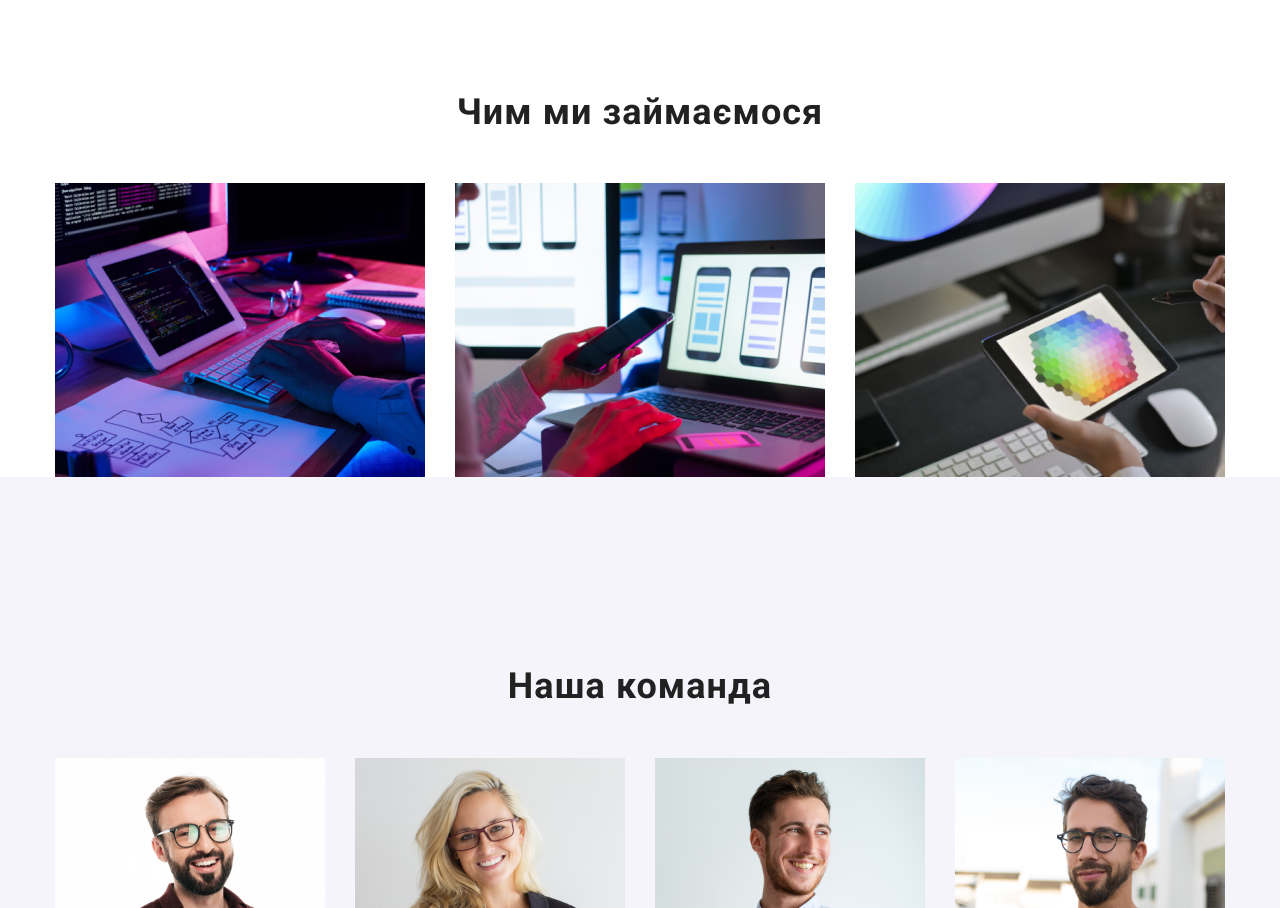
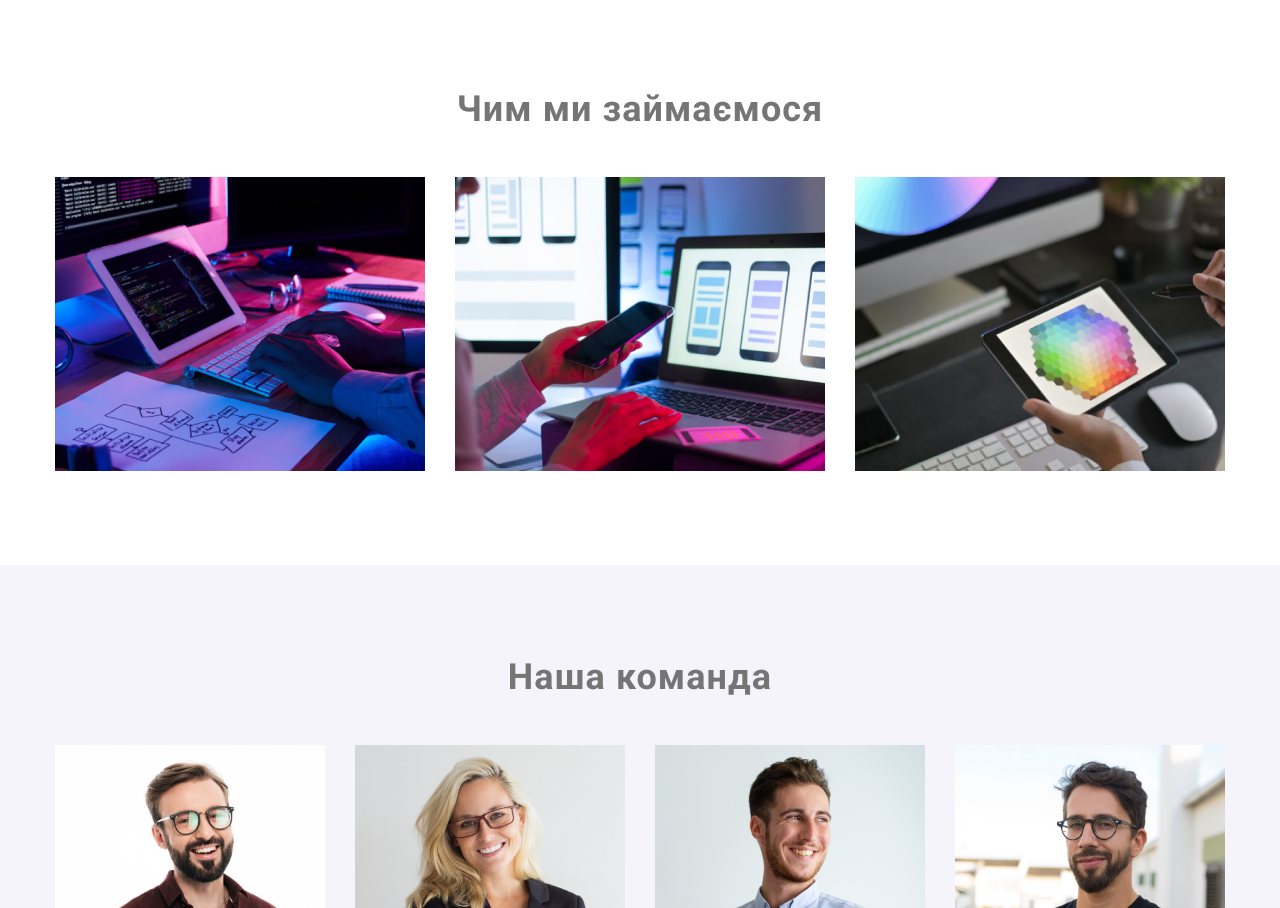
Before and after one commit to Olgak2020/goit-markup-hw-03, a plain HTML site: page index.html in a window 1280 px wide. Shown: the part 879-1787 px from the top of the page. Drawn offline with nearby package versions, Linux system fonts and the light colour scheme.

Commit message:
fixing three

```diff
--- a/css/style.css
+++ b/css/style.css
@@ -291,7 +291,7 @@ color:var(--title-color);
 
 /* ---------------Section-business---------------*/
 .section-business{
-
+  padding-bottom: var(--common-gap);
   padding-top: var(--common-gap);
 
   }
@@ -300,16 +300,23 @@ color:var(--title-color);
     margin-right: auto;
 }
 
-.business-title,
-.title-team{
+.pre-title{
+
+
     margin-bottom: 50px;
 
-    color:var(--title-color) ;
-    font-weight: 700;
+    color: solid var(--title-color) ;
+    Font-style: Bold;
     font-size: 36px;
     line-height: 1.17;
     text-align: center;
     letter-spacing: 0.03em;
+    Vertical-align: Top;
+    line-height: 100%
+
+
+
+
 }
 
 .business > .item{
@@ -344,9 +351,6 @@ calk-100%- sum mar / n
 }
 
 
-.title-team{
-    padding-top: var(--common-gap);
-}
 .team-title{
     margin-bottom: 10px;
 
--- a/index.html
+++ b/index.html
@@ -84,7 +84,7 @@
 
    <section class="section-business">
       <div class="container">
-      <h2 class="business-title">Чим ми займаємося</h2>
+      <h2 class="pre-title">Чим ми займаємося</h2>
    <ul class="business list">
       <li class="item">
          <img src="./images/boxone.jpg" width="370" alt="работа на компьютере ">
@@ -105,7 +105,7 @@
 
    <section class="section-team section">
       <div class="container">
-      <h2 class="title-team">Наша команда</h2>
+      <h2 class="pre-title">Наша команда</h2>
       <ul class="team-list list">
 
         <li class="card">
```
